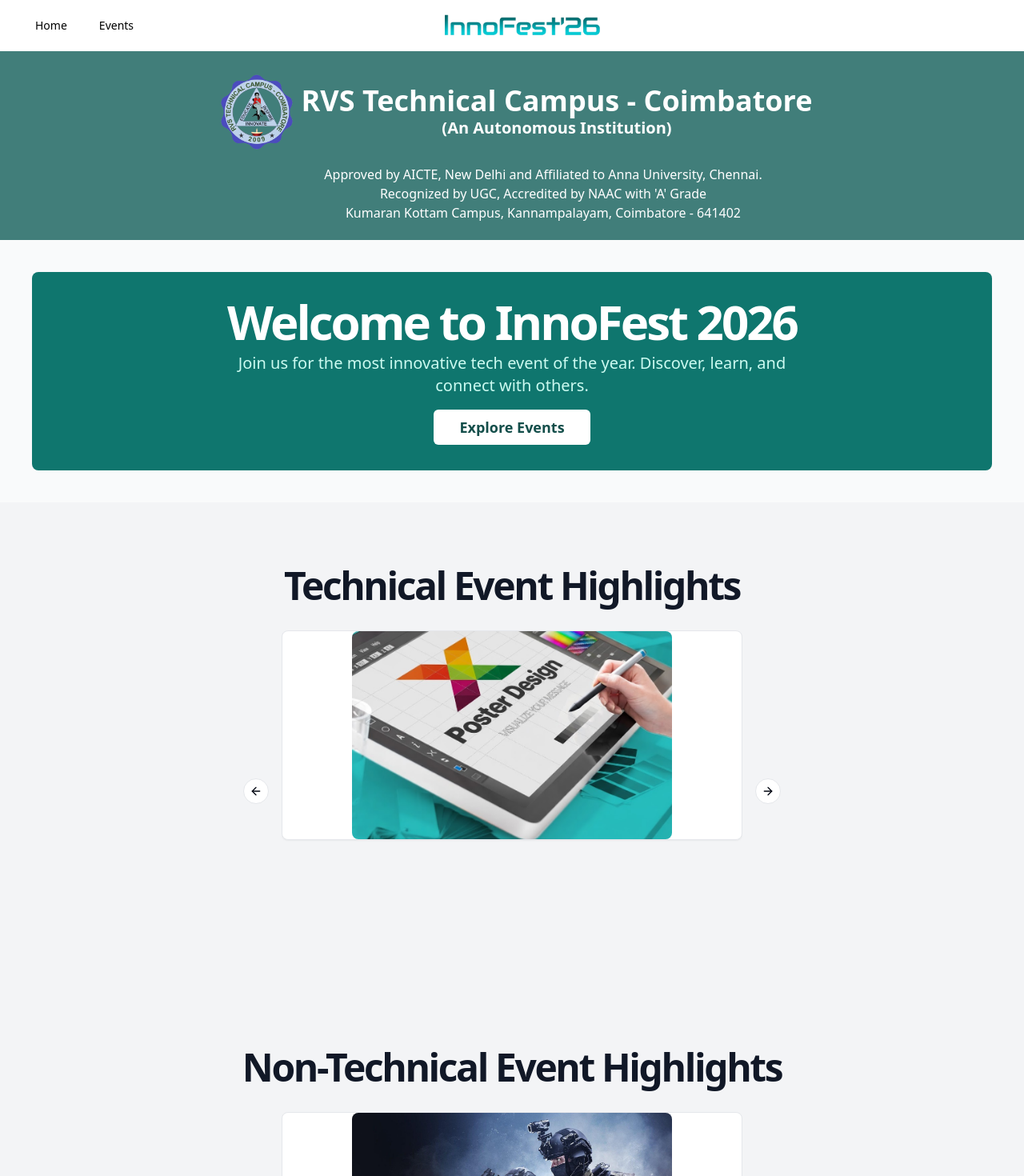
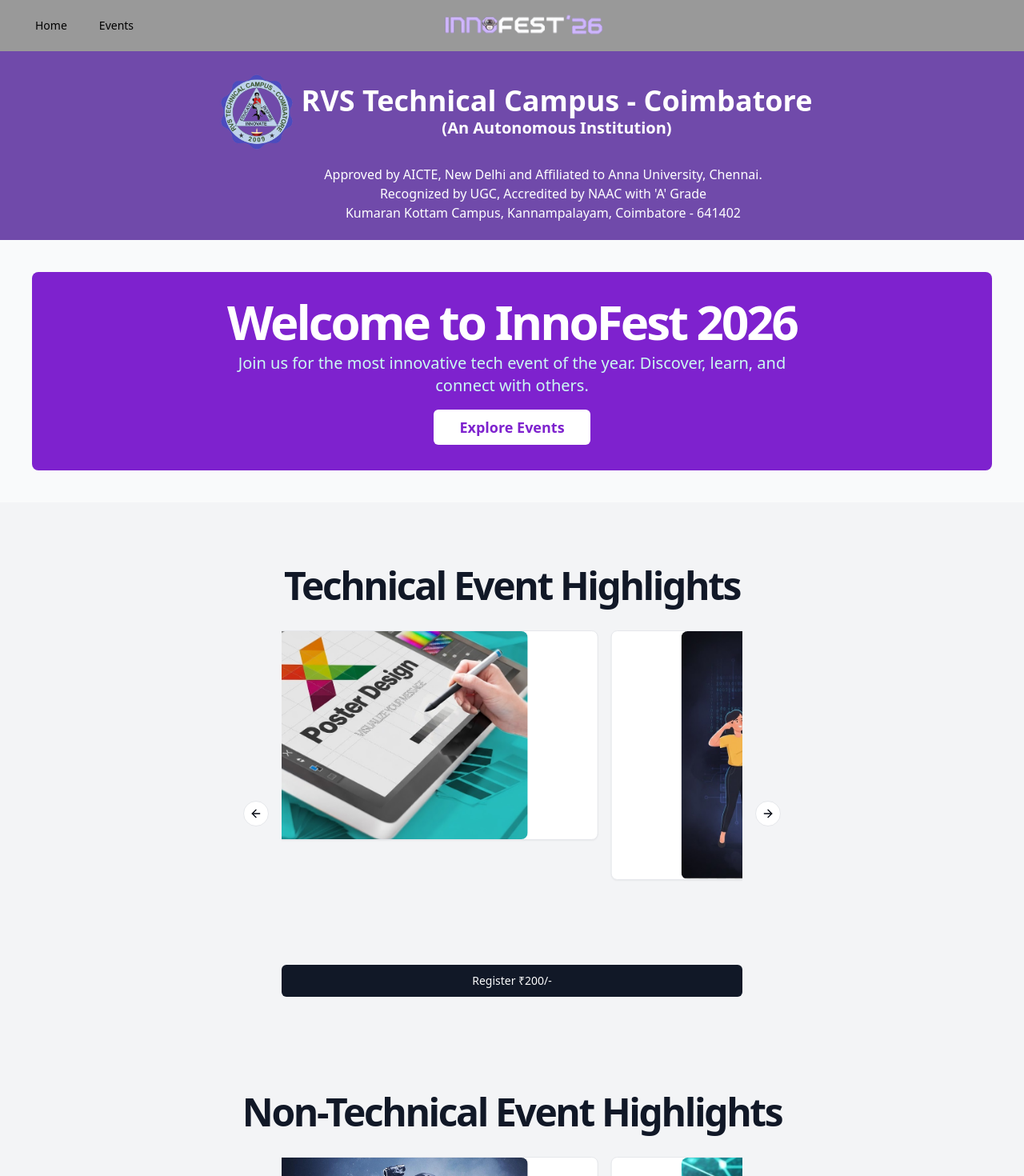
Before and after one commit to Sri-Hari-2006/Innofest-26-RVSTCC, a React (Vite) app: page / in a window 1280 px wide. Shown: the top 1470 px of the page at 80% size. Built offline with nearby package versions, Linux system fonts and the light colour scheme.

Commit message:
Innofest commit

```diff
--- a/src/Event.tsx
+++ b/src/Event.tsx
@@ -124,7 +124,7 @@ function EventCard({ event }: { event: Event }) {
           </ul>
         )}
         <a className="mt-4 w-full" href={event.formURL}>
-        <Button className="mt-4 w-full" onClick={() => window.location.href = "URl"}>Register</Button>
+        <Button className="mt-4 w-full" onClick={() => window.location.href = "URl"}>Register ₹200/-</Button>
         </a>
 
       </CardFooter>
--- a/src/Home.tsx
+++ b/src/Home.tsx
@@ -28,14 +28,14 @@ export default function HomePage() {
     <div className="flex flex-col overflow-x-hidden min-h-screen bg-gray-50 dark:bg-gray-900 transition-colors duration-300">
       {/* <AlertComponent /> */ }
       <main className="flex-1">
-        <section className="w-full  bg-teal-800 dark:bg-teal-900">
+        <section className="w-full  bg-violet-900 dark:bg-teal-900">
           <div className="p-0">
             <RVSBanner />
           </div>
         </section>
 
 
-        <section className="bg-teal-700 m-10 mt-10 rounded-lg">
+        <section className="bg-purple-700 m-10 mt-10 rounded-lg ">
         <div className=" py-8 container px-4 md:px-6">
             <div className="flex flex-col items-center space-y-4 text-center">
               <div className="space-y-2">
@@ -47,7 +47,7 @@ export default function HomePage() {
                 </p>
               </div>
               <Link to={'events'}>
-              <Button className="bg-white text-lg font-bold text-teal-900 hover:bg-teal-700 transform transition duration-300  hover:-translate-y-0.5  hover:text-white/100" size="lg">
+              <Button className="bg-white text-lg font-bold text-purple-700 hover:bg-purple-700 transform transition duration-300  hover:-translate-y-0.5  hover:text-white/100" size="lg">
                 Explore Events
               </Button>
               </Link>
@@ -88,9 +88,9 @@ export default function HomePage() {
               <CarouselPrevious />
               <CarouselNext />
             <a className="mt-4 w-8/12" href={techRegURL}>
-            {/* <Link to={'events'}>
-            <Button className="mt-4 w-full" onClick={() => window.location.href = "events"} >Explore Now</Button>
-            </Link> */}
+            <Link to={'events'}>
+            <Button className="mt-4 w-full" onClick={() => window.location.href = "events"} >Register ₹200/-</Button>
+            </Link>
             </a>
 
             </Carousel>
@@ -130,7 +130,7 @@ export default function HomePage() {
               <CarouselNext />
             <a className="mt-4 w-8/12" href={nonTechRegURL}>
 
-            <Button onClick={() => window.location.href = "events"} className="mt-4 w-full" >Explore Now</Button>
+            <Button onClick={() => window.location.href = "events"} className="mt-4 w-full" >Register ₹200/-</Button>
 
             </a>
             </Carousel>
--- a/src/NavBar.tsx
+++ b/src/NavBar.tsx
@@ -3,7 +3,7 @@ import { useState } from 'react'
 import { Menu, X } from 'lucide-react'
 import { Button } from "@/components/ui/button"
 import { NavLink } from 'react-router-dom'
-import innoFest26 from './assets/inno26.png'
+import innoFest26 from './assets/innofest26.png'
 
 export function ThemeProvider({ children }: { children: React.ReactNode }) {
 
@@ -23,7 +23,7 @@ export default function Navbar() {
   ]
 
   return (
-    <nav className={`sticky top-0 z-50 bg-white/15 backdrop-blur-md`}>
+    <nav className={`sticky top-0 z-50 bg-black/40 backdrop-blur-md`}>
       <div className="max-w-7xl mx-auto px-4 sm:px-6 lg:px-8">
         <div className="flex items-center justify-between h-16">
           <div className="flex items-center">
```
Also changed, not shown: src/assets/innofest26.png (added).
